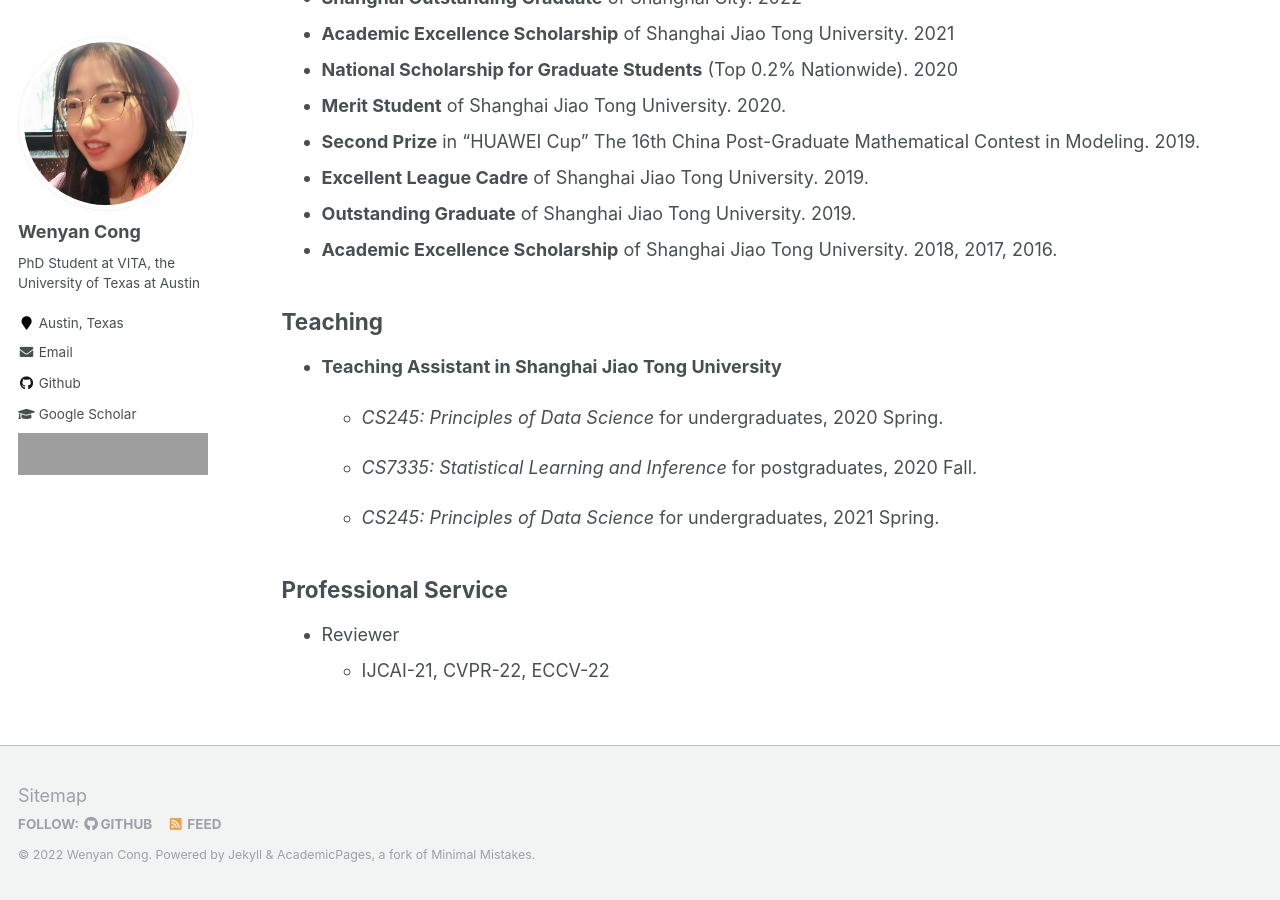
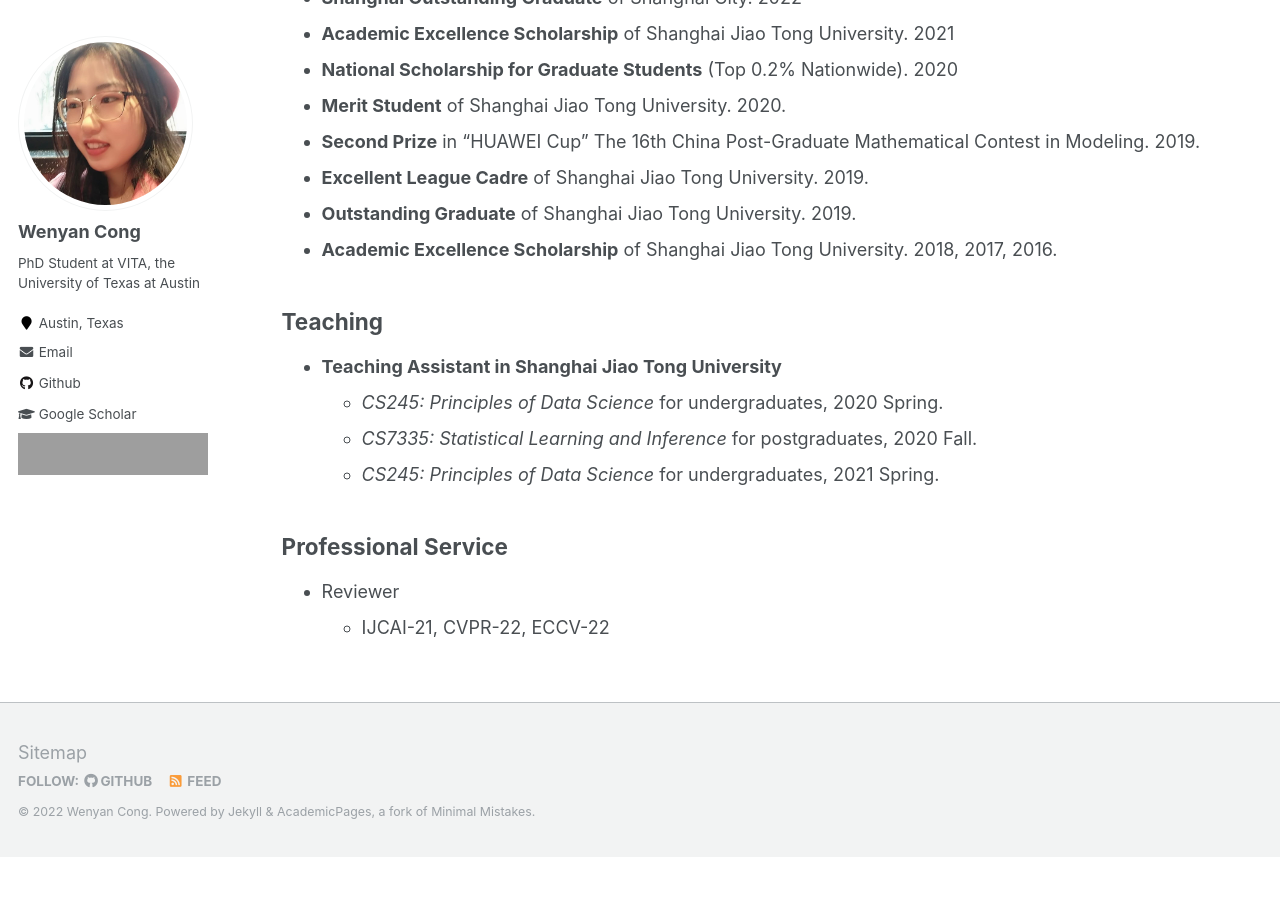
Before and after one commit to cathyjasmine/cathyjasmine.github.io, a Jekyll site: the page built from _pages/cv.md, in a window 1280 px wide and 900 px high, scrolled down 829 px. Built offline with Jekyll 4.4.1, drawn with Linux system fonts in a browser that asks for light colours; after the commit the page ends 1686 px from its top, so only the background shows below that; grey boxes are pictures that could not be loaded.

Commit message:
Update cv.md

```diff
--- a/_pages/cv.md
+++ b/_pages/cv.md
@@ -48,12 +48,9 @@ Teaching
 ------
 
 * **Teaching Assistant in Shanghai Jiao Tong University**
-
-  - *CS245: Principles of Data Science* for undergraduates, 2020 Spring.
-
-  - *CS7335: Statistical Learning and Inference* for postgraduates, 2020 Fall.
-
-  - *CS245: Principles of Data Science* for undergraduates, 2021 Spring.
+  * *CS245: Principles of Data Science* for undergraduates, 2020 Spring.
+  * *CS7335: Statistical Learning and Inference* for postgraduates, 2020 Fall.
+  * *CS245: Principles of Data Science* for undergraduates, 2021 Spring.
 
 
 
```
